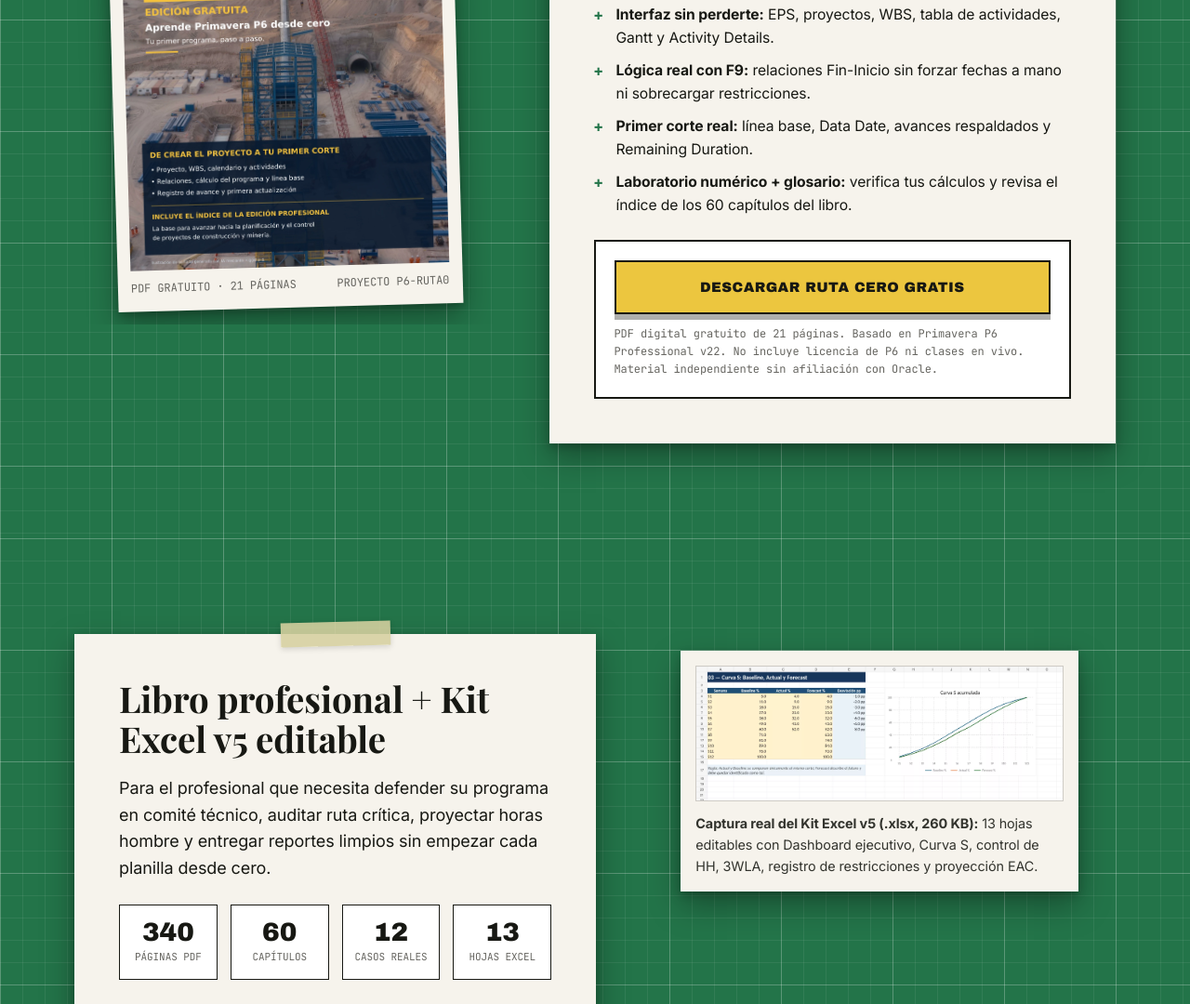
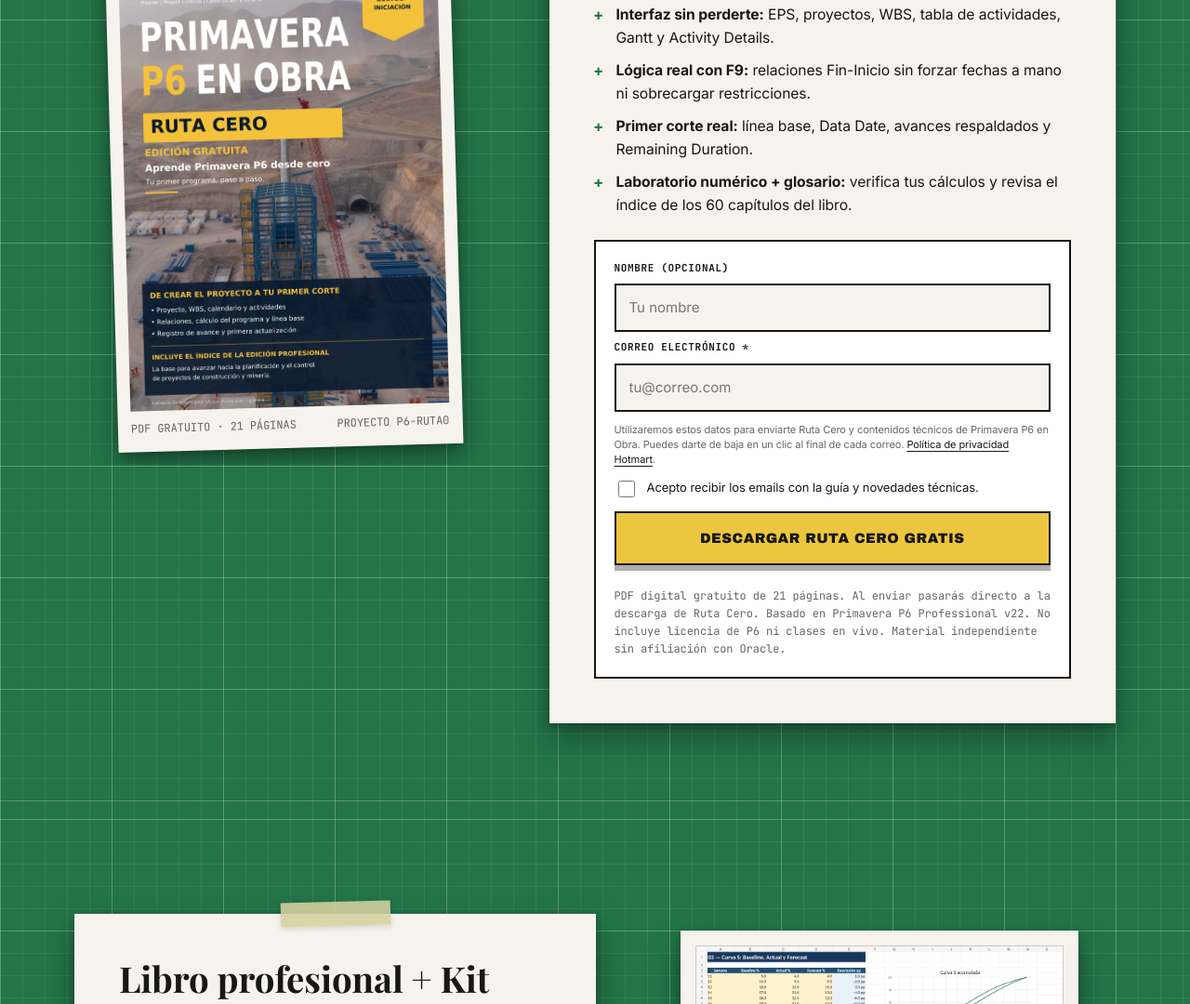
Before and after one commit to P6-en-Obra/p6-en-obra.github.io, a plain HTML site: page index.html in a window 1280 px wide. Shown: the part 6135-7215 px from the top of the page at 93% size. Drawn offline with nearby package versions, Linux system fonts and the light colour scheme; a web font is replaced by a local one.

Commit message:
Conectar Hotmart Send (4pukwOv) y 4 guias tecnicas individuales
Co-authored-by: OpenBot <335604065+openbotgit[bot]@users.noreply.github.com>

```diff
--- a/app.js
+++ b/app.js
@@ -50,6 +50,17 @@
     const embedSlot = document.getElementById("hotmart-send-slot");
     if (embedSlot && cfg.rutaCero && cfg.rutaCero.hotmartSendEmbedHtml && cfg.rutaCero.hotmartSendEmbedHtml.trim() !== "") {
       embedSlot.innerHTML = cfg.rutaCero.hotmartSendEmbedHtml;
+      const sendForm = embedSlot.querySelector("form[klicksend-form-id]");
+      if (sendForm && window.location.search) {
+        try {
+          const pageParams = new URLSearchParams(window.location.search);
+          const formUrl = new URL(sendForm.action);
+          pageParams.forEach(function (val, key) {
+            if (!formUrl.searchParams.has(key)) formUrl.searchParams.set(key, val);
+          });
+          sendForm.action = formUrl.toString();
+        } catch (_) {}
+      }
     }
   }
 
--- a/config.js
+++ b/config.js
@@ -22,18 +22,38 @@ window.P6_HOTMART_CONFIG = {
     // Opción A: URL directa a tu página/checkout gratis de Ruta Cero en Hotmart
     urlDescarga: "https://payhip.com/b/OI2bp",
     textoBoton: "DESCARGAR RUTA CERO GRATIS",
-    // Opción B: Si usas el formulario embebido de Hotmart Send, pega aquí el
-    // código HTML (<form> o <script>...</script>) entre comillas invertidas.
-    // Si lo dejas vacío (""), se muestra el botón directo con urlDescarga.
-    hotmartSendEmbedHtml: ""
+    // Opción B: Formulario oficial de Hotmart Send (ID 4pukwOv, etiqueta ruta-cero-es,
+    // confirmación simple con redirección a https://payhip.com/b/OI2bp).
+    hotmartSendEmbedHtml: `
+<form class="p6-send-form" klicksend-form-id="4pukwOv" autocomplete="on" method="post" action="https://handler.send.hotmart.com/subscription/4pukwOv?hotfeature=53">
+  <div class="p6-send-form__fields">
+    <label class="p6-send-form__label" for="p6-send-name">Nombre (opcional)</label>
+    <input class="p6-send-form__input" type="text" autocomplete="given-name" name="first_name" id="p6-send-name" placeholder="Tu nombre">
+    <label class="p6-send-form__label" for="p6-send-email">Correo electrónico *</label>
+    <input class="p6-send-form__input" type="email" autocomplete="email" name="email" id="p6-send-email" placeholder="tu@correo.com" required>
+  </div>
+  <div class="p6-send-form__gdpr-text" klicksend-gdpr-text>
+    Utilizaremos estos datos para enviarte Ruta Cero y contenidos técnicos de Primavera P6 en Obra. Puedes darte de baja en un clic al final de cada correo. <a href="https://hotmart.com/pt-br/legal/privacidade-de-dados/" target="_blank" rel="noopener">Política de privacidad Hotmart</a>.
+  </div>
+  <label class="p6-send-form__check" for="p6-send-gdpr">
+    <input type="checkbox" name="gdpr" id="p6-send-gdpr" value="Acepto recibir los emails" required>
+    <span>Acepto recibir los emails con la guía y novedades técnicas.</span>
+  </label>
+  <div style="position:absolute;left:-5000px;" aria-hidden="true">
+    <input type="text" autocomplete="new-password" name="b_4pukwOv" tabindex="-1" value="">
+  </div>
+  <button class="p6-btn p6-btn--amarillo p6-send-form__submit" type="submit" klicksend-form-submit-id="4pukwOv">DESCARGAR RUTA CERO GRATIS</button>
+  <p class="hotmart-send-box__note">PDF digital gratuito de 21 páginas. Al enviar pasarás directo a la descarga de Ruta Cero. Basado en Primavera P6 Professional v22. No incluye licencia de P6 ni clases en vivo. Material independiente sin afiliación con Oracle.</p>
+</form>
+`
   },
 
   // 3. GUÍAS TÉCNICAS (enlaces a tus artículos, PDFs o productos Hotmart)
   guias: {
-    guia01Url: "https://payhip.com/P6enObra/blog/news",
-    guia02Url: "https://payhip.com/P6enObra/blog/news",
-    guia03Url: "https://payhip.com/P6enObra/blog/news",
-    guia04Url: "https://payhip.com/P6enObra/blog/news"
+    guia01Url: "https://payhip.com/P6enObra/blog/news/como-crear-una-curva-s-de-horas-hombre-en-primavera-p6-y-excel-guia-paso-a-paso",
+    guia02Url: "https://payhip.com/P6enObra/blog/news/como-actualizar-un-cronograma-en-primavera-p6-guia-paso-a-paso",
+    guia03Url: "https://payhip.com/P6enObra/blog/news/como-controlar-las-horas-hombre-con-primavera-p6-y-excel",
+    guia04Url: "https://payhip.com/P6enObra/blog/news/como-reprogramar-un-cronograma-atrasado-en-primavera-p6"
   },
 
   // 4. CONTACTO Y PIE DE PÁGINA
--- a/index.html
+++ b/index.html
@@ -168,7 +168,7 @@
           </div>
           <div class="guide-card__foot">
             <span class="guide-card__tag">Control de avance</span>
-            <a class="guide-card__link" href="https://payhip.com/P6enObra/blog/news" data-p6-link="guia-01" target="_blank" rel="noopener">Leer guía</a>
+            <a class="guide-card__link" href="https://payhip.com/P6enObra/blog/news/como-crear-una-curva-s-de-horas-hombre-en-primavera-p6-y-excel-guia-paso-a-paso" data-p6-link="guia-01" target="_blank" rel="noopener">Leer guía</a>
           </div>
         </article>
 
@@ -180,7 +180,7 @@
           </div>
           <div class="guide-card__foot">
             <span class="guide-card__tag">Actualización F9</span>
-            <a class="guide-card__link" href="https://payhip.com/P6enObra/blog/news" data-p6-link="guia-02" target="_blank" rel="noopener">Leer guía</a>
+            <a class="guide-card__link" href="https://payhip.com/P6enObra/blog/news/como-actualizar-un-cronograma-en-primavera-p6-guia-paso-a-paso" data-p6-link="guia-02" target="_blank" rel="noopener">Leer guía</a>
           </div>
         </article>
 
@@ -192,7 +192,7 @@
           </div>
           <div class="guide-card__foot">
             <span class="guide-card__tag">HH y Forecast</span>
-            <a class="guide-card__link" href="https://payhip.com/P6enObra/blog/news" data-p6-link="guia-03" target="_blank" rel="noopener">Leer guía</a>
+            <a class="guide-card__link" href="https://payhip.com/P6enObra/blog/news/como-controlar-las-horas-hombre-con-primavera-p6-y-excel" data-p6-link="guia-03" target="_blank" rel="noopener">Leer guía</a>
           </div>
         </article>
 
@@ -204,7 +204,7 @@
           </div>
           <div class="guide-card__foot">
             <span class="guide-card__tag">Ruta crítica</span>
-            <a class="guide-card__link" href="https://payhip.com/P6enObra/blog/news" data-p6-link="guia-04" target="_blank" rel="noopener">Leer guía</a>
+            <a class="guide-card__link" href="https://payhip.com/P6enObra/blog/news/como-reprogramar-un-cronograma-atrasado-en-primavera-p6" data-p6-link="guia-04" target="_blank" rel="noopener">Leer guía</a>
           </div>
         </article>
 
--- a/styles.css
+++ b/styles.css
@@ -989,6 +989,75 @@ summary:focus-visible {
   margin: 12px 0 0;
 }
 
+.p6-send-form {
+  display: grid;
+  gap: 12px;
+}
+
+.p6-send-form__fields {
+  display: grid;
+  gap: 8px;
+}
+
+.p6-send-form__label {
+  font-family: var(--font-mono);
+  font-size: 11px;
+  font-weight: 700;
+  letter-spacing: 0.06em;
+  text-transform: uppercase;
+  color: var(--tinta);
+}
+
+.p6-send-form__input {
+  width: 100%;
+  padding: 12px 14px;
+  border: 2px solid var(--tinta);
+  border-radius: 0;
+  background: var(--papel);
+  color: var(--tinta);
+  font-family: var(--font-sans);
+  font-size: 15px;
+}
+
+.p6-send-form__input:focus {
+  outline: 2px solid var(--verde);
+  outline-offset: 2px;
+  background: var(--blanco);
+}
+
+.p6-send-form__gdpr-text {
+  font-size: 11px;
+  line-height: 1.45;
+  color: var(--gris);
+}
+
+.p6-send-form__gdpr-text a {
+  color: var(--tinta);
+  text-decoration: underline;
+}
+
+.p6-send-form__check {
+  display: flex;
+  align-items: flex-start;
+  gap: 10px;
+  font-size: 13px;
+  line-height: 1.4;
+  color: var(--tinta);
+  cursor: pointer;
+}
+
+.p6-send-form__check input[type="checkbox"] {
+  width: 18px;
+  height: 18px;
+  margin-top: 2px;
+  flex-shrink: 0;
+  accent-color: var(--verde);
+}
+
+.p6-send-form__submit {
+  width: 100%;
+}
+
 /* =========================================================================
    ACTO 5: EL LIBRO COMPLETO + KIT EXCEL v5 (Sustancia + Placa Noche)
    ========================================================================= */
```
